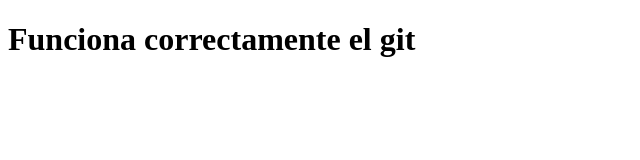
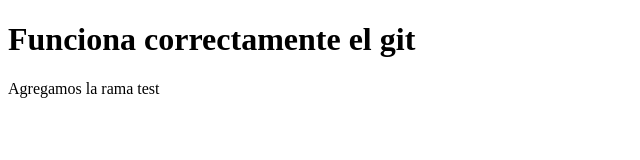
Before and after one commit to jorgepaz96/proyecto_git, a plain HTML site: page index.html in a window 1280 px wide. Shown: the whole page, without its empty margins (0-640 px from the left). Drawn offline with Linux system fonts and the light colour scheme.

Commit message:
Agregamos parrafo

```diff
--- a/index.html
+++ b/index.html
@@ -7,5 +7,6 @@
 </head>
 <body>
     <h1>Funciona correctamente el git</h1>
+    <p>Agregamos la rama test</p>
 </body>
 </html>
```
